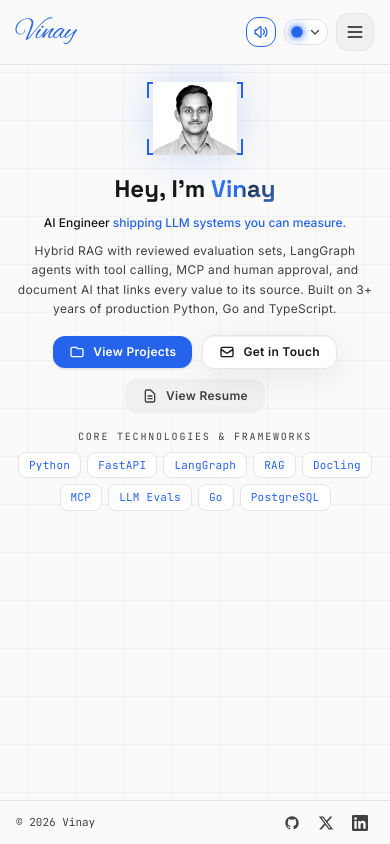
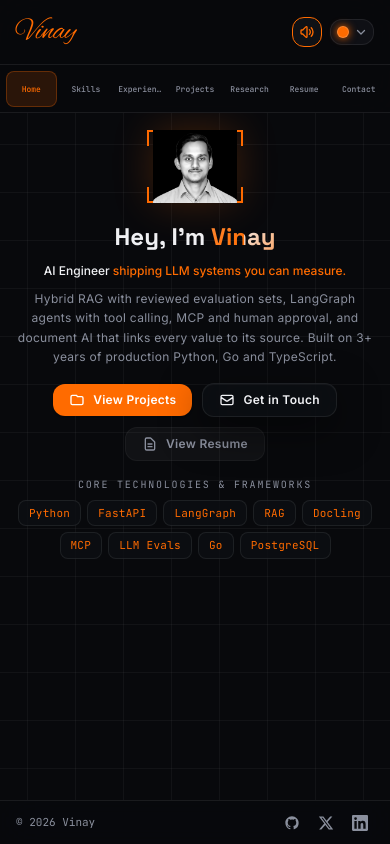
Before and after one commit to vi-nayKR/vinay-portfolio, a React (Vite) app: page / in a window 390 px wide. Built offline with nearby package versions, Linux system fonts and the light colour scheme.

Commit message:
Make portfolio navigation responsive

```diff
--- a/scripts/verify.cjs
+++ b/scripts/verify.cjs
@@ -49,6 +49,7 @@
     { name: 'desktop-1440x900',  width: 1440, height: 900,  type: 'desktop' },
     { name: 'laptop-1366x768',   width: 1366, height: 768,  type: 'laptop' },
     { name: 'tablet-768x1024',   width: 768,  height: 1024, type: 'tablet' },
+    { name: 'tablet-942x970',    width: 942,  height: 970,  type: 'tablet' },
     { name: 'mobile-390x844',    width: 390,  height: 844,  type: 'mobile' },
     { name: 'mobile-360x740',    width: 360,  height: 740,  type: 'mobile' },
   ];
@@ -285,6 +286,15 @@
     // Theme Switcher Full Cycle Check
     if (vp.name === 'desktop-1440x900') {
       console.log('  Testing Full Theme Switcher Cycle...');
+      const defaultTheme = await page.evaluate(() => ({
+        hasVoidClass: document.documentElement.classList.contains('theme-void'),
+        storedTheme: localStorage.getItem('theme'),
+      }));
+      if (!defaultTheme.hasVoidClass || defaultTheme.storedTheme !== 'void') {
+        failedTests.push(`Default theme is not Void: class=${defaultTheme.hasVoidClass}, localStorage=${defaultTheme.storedTheme}`);
+      } else {
+        console.log('  ✓ Void is applied and persisted as the default theme');
+      }
       const themeBtn = page.locator('button[aria-label="Change theme"]');
       const themeSequence = [
         { id: 'neon', name: 'Neon', cls: 'theme-neon' },
@@ -342,28 +352,25 @@
       }
     }
 
-    // Mobile Drawer Navigation Check
-    if (vp.type === 'mobile') {
-      console.log('  Testing Mobile Drawer Navigation...');
+    // Compact header navigation stays visible below the desktop breakpoint.
+    if (vp.width < 1024) {
+      console.log('  Testing Always-Visible Header Navigation...');
       await page.goto('http://localhost:4174/#home', { waitUntil: 'networkidle' });
       await page.waitForTimeout(200);
 
       const hamburger = page.locator('button[aria-label="Menu"]');
-      await hamburger.click();
-      await page.waitForTimeout(200);
-
-      const projBtn = page.locator('div.grid-cols-4 button:has-text("Projects")');
-      if (await projBtn.isVisible()) {
+      const projBtn = page.locator('nav [aria-label="Primary navigation"] button:has-text("Projects")');
+      if ((await hamburger.count()) === 0 && await projBtn.isVisible()) {
         await projBtn.click();
         await page.waitForTimeout(300);
         const currentHash = await page.evaluate(() => window.location.hash);
         if (currentHash === '#projects') {
-          console.log('  ✓ Mobile menu drawer navigated to #projects successfully');
+          console.log('  ✓ Header tabs are visible and navigate to #projects without a hamburger');
         } else {
-          failedTests.push(`Mobile drawer navigation failed: expected #projects, got ${currentHash}`);
+          failedTests.push(`Compact header navigation failed: expected #projects, got ${currentHash}`);
         }
       } else {
-        failedTests.push(`Mobile drawer Projects button not visible`);
+        failedTests.push('Compact header tabs missing or hamburger still visible');
       }
     }
 
--- a/src/App.jsx
+++ b/src/App.jsx
@@ -41,21 +41,20 @@
     }
     return 'home';
   });
-  const [menuOpen, setMenuOpen] = useState(false);
   const [theme, setTheme] = useState(() => {
-    if (typeof window === 'undefined') return 'light';
+    if (typeof window === 'undefined') return 'void';
     try {
-      if (localStorage.getItem('themeVersion') !== '4') {
-        localStorage.setItem('themeVersion', '4');
-        localStorage.setItem('theme', 'light');
-        return 'light';
+      if (localStorage.getItem('themeVersion') !== '5') {
+        localStorage.setItem('themeVersion', '5');
+        localStorage.setItem('theme', 'void');
+        return 'void';
       }
       const saved = localStorage.getItem('theme');
       if (saved && THEMES.some((t) => t.id === saved)) return saved;
     } catch {
       // storage blocked: fall through to the default
     }
-    return 'light';
+    return 'void';
   });
   const [themeMenuOpen, setThemeMenuOpen] = useState(false);
 
@@ -89,16 +88,11 @@
     if (typeof window !== 'undefined') {
       window.location.hash = id;
     }
-    setMenuOpen(false);
     setThemeMenuOpen(false);
   }, []);
 
   const toggleThemeMenu = useCallback((val) => {
     setThemeMenuOpen((m) => (typeof val === 'boolean' ? val : !m));
-  }, []);
-
-  const toggleMenu = useCallback((val) => {
-    setMenuOpen((m) => (typeof val === 'boolean' ? val : !m));
   }, []);
 
   const currentTheme = THEMES.find((t) => t.id === theme) || THEMES[0];
@@ -108,8 +102,6 @@
       <Navbar
         activeTab={activeTab}
         onTabChange={switchTab}
-        menuOpen={menuOpen}
-        onToggleMenu={toggleMenu}
         currentTheme={currentTheme}
         themes={THEMES}
         onThemeChange={setTheme}
@@ -119,7 +111,7 @@
 
       <main
         id="main-scroll"
-        className="relative flex-1 w-full overflow-hidden flex flex-col"
+        className="relative flex-1 min-h-0 w-full overflow-hidden flex flex-col"
         style={{
           marginTop: 'var(--nav-height)',
           marginBottom: 'var(--footer-height)',
@@ -132,7 +124,7 @@
             animate={{ opacity: 1 }}
             exit={{ opacity: 0 }}
             transition={{ duration: 0.15, ease: 'easeInOut' }}
-            className="w-full flex-1 flex flex-col"
+            className="w-full flex-1 min-h-0 flex flex-col"
           >
             <SectionRenderer id={activeTab} onNavigate={switchTab} theme={theme} />
           </motion.div>
--- a/src/components/HomeSection.jsx
+++ b/src/components/HomeSection.jsx
@@ -4,7 +4,7 @@
 export default function HomeSection({ onNavigate, theme }) {
   const isLight = theme === 'light' || theme === 'cat-light';
   return (
-    <div id="home" className="grid-bg relative w-full flex-1 flex flex-col items-center justify-start px-4 sm:px-6 md:px-8 pt-3 sm:pt-6 md:pt-8 pb-3 sm:pb-6 min-h-0">
+    <div id="home" className="grid-bg relative w-full flex-1 flex flex-col items-center justify-start px-4 sm:px-6 md:px-8 pt-3 sm:pt-6 md:pt-8 pb-3 sm:pb-6 min-h-0 overflow-hidden [@media(max-height:800px)]:pt-2 [@media(max-height:800px)]:pb-2">
       {/* Ambient accent glow */}
       <div
         className="absolute top-1/4 left-1/2 -translate-x-1/2 -translate-y-1/2 w-[500px] h-[350px] rounded-full pointer-events-none -z-10 blur-3xl opacity-20"
@@ -17,7 +17,7 @@
           initial={{ opacity: 0, scale: 0.9 }}
           animate={{ opacity: 1, scale: 1 }}
           transition={{ duration: 0.5, delay: 0.1 }}
-          className="mb-3 sm:mb-6"
+          className="mb-3 sm:mb-6 [@media(max-height:800px)]:mb-2"
         >
           {/* HUD frame: square photo, accent corner brackets, side connector lines (matches the GitHub profile card) */}
           <div className="relative w-24 sm:w-32 md:w-36 transition-transform duration-300 hover:scale-105">
@@ -71,7 +71,7 @@
           initial={{ opacity: 0, y: 15 }}
           animate={{ opacity: 1, y: 0 }}
           transition={{ duration: 0.4 }}
-          className="text-2xl sm:text-4xl md:text-5xl font-display font-bold tracking-normal mb-2 sm:mb-4 text-center"
+          className="text-2xl sm:text-4xl md:text-5xl font-display font-bold tracking-normal mb-2 sm:mb-4 text-center [@media(max-height:800px)]:mb-2"
           style={{ color: 'var(--text-primary)' }}
         >
           Hey, I'm <span className="gradient-text">Vinay</span>
@@ -94,7 +94,7 @@
           initial={{ opacity: 0, y: 12 }}
           animate={{ opacity: 1, y: 0 }}
           transition={{ duration: 0.4 }}
-          className="text-xs sm:text-sm md:text-[15px] max-w-2xl leading-relaxed sm:leading-7 md:leading-8 tracking-wide mb-4 sm:mb-8"
+          className="text-xs sm:text-sm md:text-[15px] max-w-2xl leading-relaxed sm:leading-7 md:leading-8 tracking-wide mb-4 sm:mb-8 [@media(max-height:800px)]:mb-3 [@media(max-height:700px)]:hidden"
           style={{ color: 'var(--text-muted)' }}
         >
           {heroData.description}
@@ -105,7 +105,7 @@
           initial={{ opacity: 0, y: 15 }}
           animate={{ opacity: 1, y: 0 }}
           transition={{ duration: 0.4 }}
-          className="flex flex-wrap items-center justify-center gap-2.5 sm:gap-4 mb-4 sm:mb-8"
+          className="flex flex-wrap items-center justify-center gap-2.5 sm:gap-4 mb-4 sm:mb-8 [@media(max-height:800px)]:mb-3"
         >
           <button
             onClick={() => onNavigate('projects')}
@@ -140,7 +140,7 @@
           transition={{ duration: 0.5, delay: 0.6 }}
           className="w-full"
         >
-          <p className="text-[10px] sm:text-xs font-mono uppercase tracking-[0.18em] sm:tracking-[0.2em] mb-2 sm:mb-4" style={{ color: 'var(--text-muted)' }}>
+          <p className="text-[10px] sm:text-xs font-mono uppercase tracking-[0.18em] sm:tracking-[0.2em] mb-2 sm:mb-4 [@media(max-height:800px)]:mb-2" style={{ color: 'var(--text-muted)' }}>
             Core Technologies &amp; Frameworks
           </p>
           <div className="flex flex-wrap gap-1.5 sm:gap-2.5 justify-center max-w-3xl mx-auto">
--- a/src/components/Navbar.jsx
+++ b/src/components/Navbar.jsx
@@ -80,17 +80,14 @@
 export default function Navbar({
   activeTab,
   onTabChange,
-  menuOpen,
-  onToggleMenu,
   currentTheme,
   themes,
   onThemeChange,
   themeMenuOpen,
   onToggleThemeMenu,
 }) {
-  const themeId = currentTheme?.id || 'light';
+  const themeId = currentTheme?.id || 'void';
   const isContactActive = activeTab === 'contact';
-  const navRef = useRef(null);
   const themeContainerRef = useRef(null);
   const [soundActive, setSoundActive] = useState(() => soundService.isEnabled());
 
@@ -109,19 +106,15 @@
       if (themeMenuOpen && themeContainerRef.current && !themeContainerRef.current.contains(event.target)) {
         onToggleThemeMenu(false);
       }
-      if (menuOpen && navRef.current && !navRef.current.contains(event.target)) {
-        onToggleMenu(false);
-      }
     }
 
     function handleKeyDown(event) {
       if (event.key === 'Escape') {
         if (themeMenuOpen) onToggleThemeMenu(false);
-        if (menuOpen) onToggleMenu(false);
       }
     }
 
-    if (themeMenuOpen || menuOpen) {
+    if (themeMenuOpen) {
       document.addEventListener('mousedown', handleClickOutside);
       document.addEventListener('touchstart', handleClickOutside);
       document.addEventListener('keydown', handleKeyDown);
@@ -132,21 +125,14 @@
       document.removeEventListener('touchstart', handleClickOutside);
       document.removeEventListener('keydown', handleKeyDown);
     };
-  }, [themeMenuOpen, menuOpen, onToggleThemeMenu, onToggleMenu]);
+  }, [themeMenuOpen, onToggleThemeMenu]);
 
   const handleToggleTheme = () => {
-    if (!themeMenuOpen && menuOpen) onToggleMenu(false);
     onToggleThemeMenu();
-  };
-
-  const handleToggleMenu = () => {
-    if (!menuOpen && themeMenuOpen) onToggleThemeMenu(false);
-    onToggleMenu();
   };
 
   return (
     <nav
-      ref={navRef}
       className="fixed top-0 left-0 right-0 z-50 transition-colors duration-300"
       style={{
         background: 'color-mix(in srgb, var(--bg-primary) 88%, transparent)',
@@ -351,76 +337,32 @@
             <span className="whitespace-nowrap">Connect</span>
           </button>
 
-          {/* Mobile / Tablet: hamburger */}
-          <button
-            onClick={handleToggleMenu}
-            className="lg:hidden p-2 rounded-xl border flex items-center justify-center transition-colors cursor-pointer"
-            aria-label="Menu"
-            aria-expanded={menuOpen}
-            style={{
-              borderColor: menuOpen ? 'var(--accent)' : 'var(--border-color)',
-              color: 'var(--text-primary)',
-              background: 'var(--border-subtle)',
-            }}
-          >
-            <svg className="w-5 h-5" fill="none" stroke="currentColor" strokeWidth="2" viewBox="0 0 24 24">
-              {menuOpen ? (
-                <path strokeLinecap="round" strokeLinejoin="round" d="M6 18L18 6M6 6l12 12" />
-              ) : (
-                <path strokeLinecap="round" strokeLinejoin="round" d="M4 6h16M4 12h16M4 18h16" />
-              )}
-            </svg>
-          </button>
         </div>
       </div>
 
-      {/* Mobile / Tablet Drawer */}
-      {menuOpen && (
-        <div
-          className="lg:hidden px-4 sm:px-6 pb-4 pt-2 border-b animate-in fade-in slide-in-from-top-2 duration-150"
-          style={{ background: 'var(--bg-surface)', borderBottom: '1px solid var(--border-color)' }}
-        >
-          <div className="grid grid-cols-4 gap-2">
+      <div className="lg:hidden h-12 px-1.5 sm:px-4 border-t" style={{ borderColor: 'var(--border-color)' }}>
+        <div className="grid grid-cols-7 h-full max-w-3xl mx-auto gap-1 items-center" aria-label="Primary navigation">
           {mobileTabs.map((tab) => {
             const isActive = activeTab === tab.id;
             return (
               <button
                 key={tab.id}
+                type="button"
                 onClick={() => onTabChange(tab.id)}
-                  className={`flex flex-col items-center justify-center gap-1.5 py-2.5 px-1 rounded-xl text-[11px] font-mono transition-all duration-200 cursor-pointer ${
-                    isActive ? 'font-bold' : ''
-                  }`}
+                aria-current={isActive ? 'page' : undefined}
+                className="min-w-0 h-9 px-0.5 rounded-lg font-mono font-medium leading-none truncate transition-all duration-200 cursor-pointer [font-size:clamp(8px,1.5vw,11px)]"
                 style={{
                   color: isActive ? 'var(--accent)' : 'var(--text-muted)',
-                    background: isActive
-                      ? 'color-mix(in srgb, var(--accent) 12%, transparent)'
-                      : 'var(--border-subtle)',
+                  background: isActive ? 'color-mix(in srgb, var(--accent) 14%, transparent)' : 'transparent',
+                  border: `1px solid ${isActive ? 'color-mix(in srgb, var(--accent) 28%, transparent)' : 'transparent'}`,
                 }}
               >
-                  <span className="shrink-0">{tab.icon}</span>
-                  <span className="truncate max-w-full">{tab.label}</span>
+                {tab.label}
               </button>
             );
           })}
         </div>
-
-          <div className="flex items-center gap-2 pt-2 mt-2 border-t" style={{ borderColor: 'var(--border-color)' }}>
-            <button
-              onClick={handleSoundToggle}
-              className="w-full py-2 px-3 rounded-xl text-xs font-mono border flex items-center justify-center gap-2 cursor-pointer"
-              style={{
-                borderColor: soundActive ? 'var(--accent)' : 'var(--border-color)',
-                color: soundActive ? 'var(--accent)' : 'var(--text-muted)',
-                background: 'var(--border-subtle)',
-              }}
-              title={soundActive ? 'Sound Effects Enabled (Click to Mute)' : 'Sound Effects Muted (Click to Enable)'}
-              aria-label={soundActive ? 'Mute sound effects' : 'Enable sound effects'}
-            >
-              {soundActive ? '🔊 Sound On (Click to Mute)' : '🔇 Sound Muted (Click to Enable)'}
-            </button>
       </div>
-        </div>
-      )}
     </nav>
   );
 }
--- a/src/index.css
+++ b/src/index.css
@@ -107,13 +107,16 @@
 
 /* ════ LAYOUT TOKENS ════ */
 :root {
-  --nav-height: 64px;
+  --nav-height: 112px;
   --footer-height: 44px;
 }
 @media (min-width: 640px) {
-  :root { --nav-height: 72px; --footer-height: 46px; }
+  :root { --nav-height: 120px; --footer-height: 46px; }
 }
 @media (min-width: 768px) {
+  :root { --nav-height: 128px; --footer-height: 46px; }
+}
+@media (min-width: 1024px) {
   :root { --nav-height: 80px; --footer-height: 46px; }
 }
 
```
Also changed, not shown: src/components/ExperienceSection.jsx (+1 -13 lines), src/components/ProjectsSection.jsx (+1 -13 lines). Lines whose indentation alone changed are shown as unchanged.
